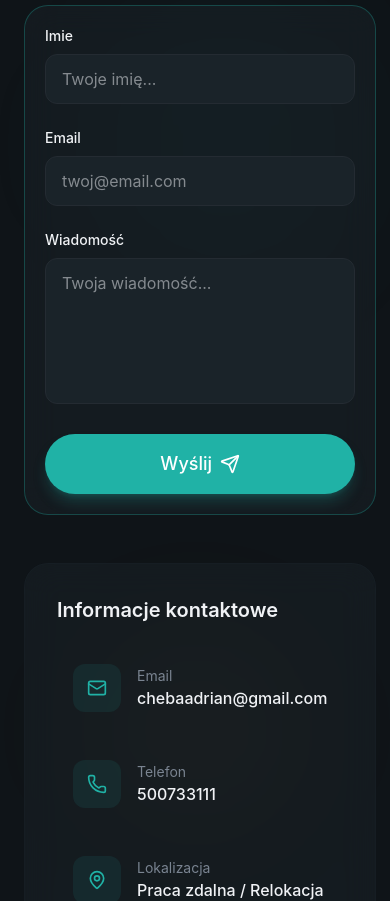
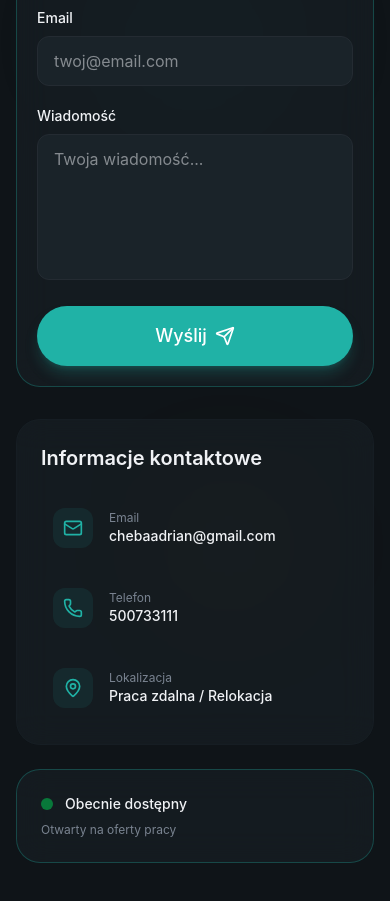
Before and after one commit to AdrianCheba/portfolio, a React (Vite) app: page / in a window 390 px wide. Shown: the part 7740-8641 px from the top of the page. Built offline with nearby package versions, Linux system fonts and the light colour scheme.

Commit message:
Update Contact.jsx

```diff
--- a/src/sections/Contact.jsx
+++ b/src/sections/Contact.jsx
@@ -9,6 +9,7 @@ import {
 import { Button } from "../components/Button";
 import { useState } from "react";
 import emailjs from "@emailjs/browser";
+
 const contactInfo = [
   {
     icon: Mail,
@@ -42,7 +43,6 @@ const Contact = () => {
 
   const handelSubmit = async (e) => {
     e.preventDefault();
-
     setIsLoading(true);
     setSubmitStatus({ type: null, message: "" });
     try {
@@ -51,7 +51,7 @@ const Contact = () => {
       const publicKey = import.meta.env.VITE_EMAILJS_PUBLIC_KEY;
 
       if (!serviceId || !templateId || !publicKey) {
-        throw new Error("EmaiJS configuration is missing");
+        throw new Error("EmailJS configuration is missing");
       }
 
       await emailjs.send(
@@ -67,51 +67,49 @@ const Contact = () => {
 
       setSubmitStatus({
         type: "success",
-        message: "Message sent successfully !",
+        message: "Wiadomość wysłana pomyślnie!",
       });
-
       setFormData({ name: "", email: "", message: "" });
     } catch (err) {
       console.error("EmailJS error", err);
       setSubmitStatus({
         type: "error",
-        message: err.text || "Failed to send message",
+        message: err.text || "Nie udało się wysłać wiadomości",
       });
     } finally {
       setIsLoading(false);
     }
   };
+
   return (
-    <section className="py-32 relative overflow-hidden" id="contact">
+    <section className="py-20 md:py-32 relative overflow-x-hidden" id="contact">
       <div className="absolute top-0 left-0 w-full h-full pointer-events-none">
-        <div className="absolute top-1/4 left-1/4 w-64 h-64 md:w-96 md:h-96 bg-primary/5 rounded-full blur-3xl" />
-        <div className="absolute bottom-1/4 right-1/4 w-48 h-48 md:w-64 md:h-64 bg-highlight/5 rounded-full blur-3xl" />
+        <div className="absolute top-1/4 left-1/4 w-48 h-48 md:w-96 md:h-96 bg-primary/5 rounded-full blur-3xl" />
+        <div className="absolute bottom-1/4 right-1/4 w-32 h-32 md:w-64 md:h-64 bg-highlight/5 rounded-full blur-3xl" />
       </div>
 
-      <div className="container mx-auto px-6 relative z-10">
-        <div className="max-w-3xl mb-16 text-center mx-auto">
-          <span className="text-secondary-foreground text-sm font-medium tracking-wider uppercase animate-fade-in">
-            {" "}
+      <div className="container mx-auto px-4 sm:px-6 relative z-10">
+        <div className="max-w-3xl mb-12 md:mb-16 text-center mx-auto">
+          <span className="text-secondary-foreground text-sm font-medium tracking-wider uppercase">
             Get in touch
           </span>
-          <h2 className="text-4xl md:text-5xl font-bold mt-4 mb-6 animate-fade-in animation-delay-100 text-secondary-foreground">
+          <h2 className="text-3xl md:text-5xl font-bold mt-4 mb-6 text-secondary-foreground">
             Jeśli moja kandydatura Cię zainteresowała{" "}
             <span className="font-serif italic font-normal text-white">
-              {" "}
               odezwij się.
             </span>
           </h2>
         </div>
 
-        <div className="grid lg:grid-cols-2 gap-12 max-w-5xl mx-auto">
-          <div className="glass p-5 sm:p-8 rounded-3xl border border-primary/30 animate-fade-in animation-delay-300 w-full overflow-hidden">
-            <form className="space-y-6" onSubmit={handelSubmit}>
-              <div>
+        <div className="grid lg:grid-cols-2 gap-8 md:gap-12 max-w-5xl mx-auto">
+          <div className="glass p-5 sm:p-8 rounded-3xl border border-primary/30 animate-fade-in w-full box-border">
+            <form className="space-y-5 md:space-y-6" onSubmit={handelSubmit}>
+              <div className="w-full">
                 <label
                   htmlFor="name"
                   className="block text-sm font-medium mb-2"
                 >
-                  Imie
+                  Imię
                 </label>
                 <input
                   id="name"
@@ -125,7 +123,7 @@ const Contact = () => {
                   className="w-full px-4 py-3 bg-surface rounded-xl border border-border focus:border-primary focus:ring-1 focus:ring-primary outline-none transition-all"
                 />
               </div>
-              <div>
+              <div className="w-full">
                 <label
                   htmlFor="email"
                   className="block text-sm font-medium mb-2"
@@ -144,7 +142,7 @@ const Contact = () => {
                   className="w-full px-4 py-3 bg-surface rounded-xl border border-border focus:border-primary focus:ring-1 focus:ring-primary outline-none transition-all"
                 />
               </div>
-              <div>
+              <div className="w-full">
                 <label
                   htmlFor="message"
                   className="block text-sm font-medium mb-2"
@@ -170,11 +168,11 @@ const Contact = () => {
                 disabled={isLoading}
               >
                 {isLoading ? (
-                  <>Wysyłanie...</>
+                  "Wysyłanie..."
                 ) : (
-                  <>
+                  <span className="flex items-center justify-center gap-2">
                     Wyślij <Send className="w-5 h-5" />
-                  </>
+                  </span>
                 )}
               </Button>
 
@@ -187,9 +185,9 @@ const Contact = () => {
                   }`}
                 >
                   {submitStatus.type === "success" ? (
-                    <CheckCircle className="w-5 h-5 shrink-0" />
+                    <CheckCircle className="w-5 h-5" />
                   ) : (
-                    <AlertCircle className="w-5 h-5 shrink-0 " />
+                    <AlertCircle className="w-5 h-5" />
                   )}
                   <p className="text-sm">{submitStatus.message}</p>
                 </div>
@@ -197,8 +195,8 @@ const Contact = () => {
             </form>
           </div>
 
-          <div className="space-y-6 nimate-fade-in animation-delay-400">
-            <div className="glass rounded-3xl p-8">
+          <div className="space-y-6">
+            <div className="glass rounded-3xl p-6 sm:p-8">
               <h3 className="text-xl font-semibold mb-6">
                 Informacje kontaktowe
               </h3>
@@ -207,29 +205,33 @@ const Contact = () => {
                   <a
                     key={infoIdx}
                     href={item.href}
-                    className="flex items-center gap-4 p-4 rounded-xl hover:bg-surface transition-colors group "
+                    className="flex items-center gap-4 p-3 sm:p-4 rounded-xl hover:bg-surface transition-colors group"
                   >
-                    <div className="w-12 h-12 rounded-xl bg-primary/10 flex items-center justify-center group">
+                    <div className="w-10 h-10 sm:w-12 sm:h-12 rounded-xl bg-primary/10 flex items-center justify-center">
                       <item.icon className="w-5 h-5 text-primary" />
                     </div>
-                    <div>
-                      <div className="text-sm text-mute-foreground">
+                    <div className="min-w-0 flex-1">
+                      <div className="text-xs sm:text-sm text-mute-foreground">
                         {item.label}
                       </div>
-                      <div className="font-medium">{item.value}</div>
+                      <div className="font-medium truncate text-sm sm:text-base">
+                        {item.value}
+                      </div>
                     </div>
                   </a>
                 ))}
               </div>
             </div>
 
-            <div className="glass rounded-3xl p-8 border border-primary/30">
-              <div className=" flex items-center gap-3 mb-4">
+            <div className="glass rounded-3xl p-6 sm:p-8 border border-primary/30">
+              <div className="flex items-center gap-3 mb-2">
                 <span className="w-3 h-3 bg-green-500 rounded-full animate-pulse" />
-                <span className=" font-medium">Obecnie dostępny</span>
+                <span className="font-medium text-sm sm:text-base">
+                  Obecnie dostępny
+                </span>
               </div>
-              <p className="text-mute-foreground text-sm">
-                Otwarty na ofery pracy
+              <p className="text-mute-foreground text-xs sm:text-sm">
+                Otwarty na oferty pracy
               </p>
             </div>
           </div>
```
